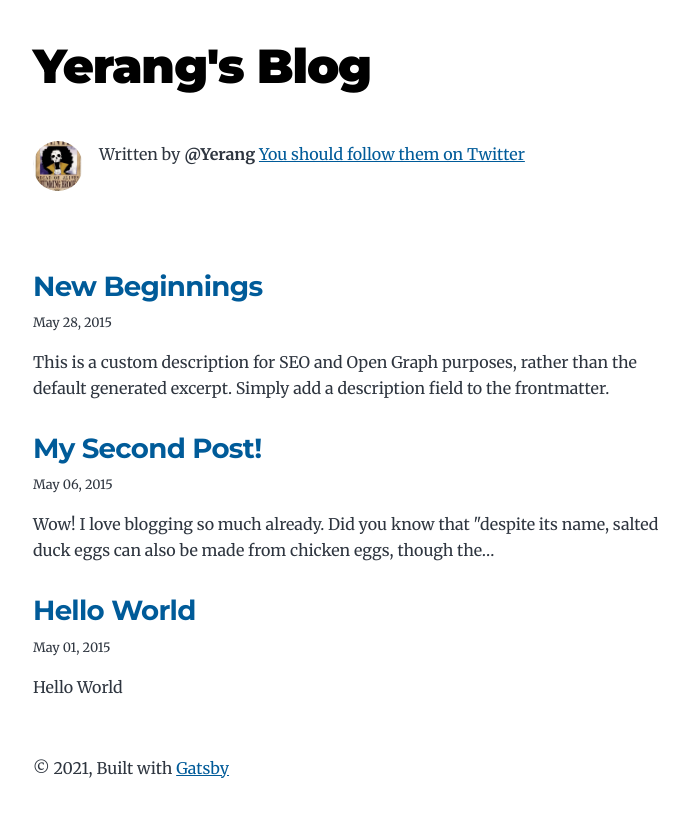
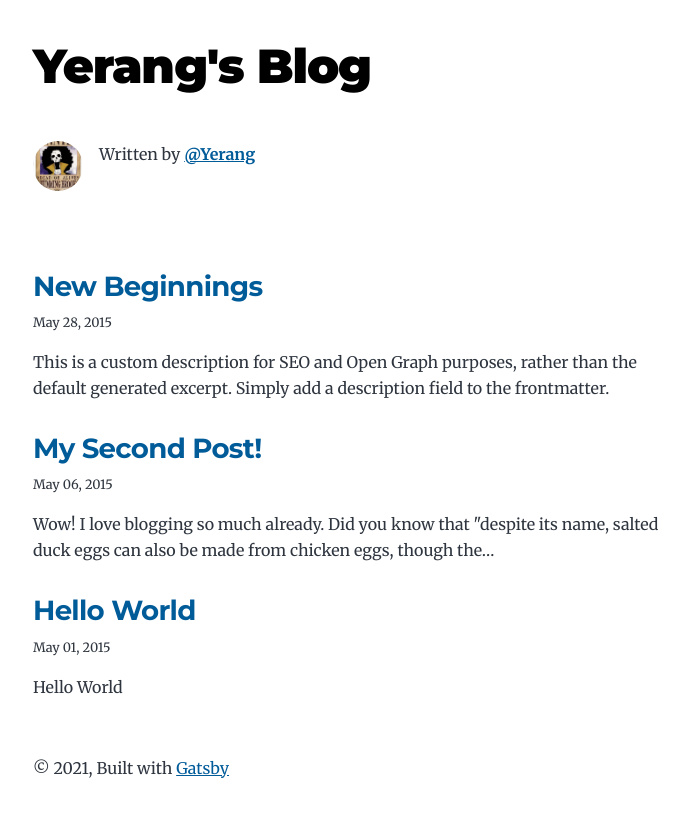
Before and after one commit to Yerang-Kim/myBlog, a Gatsby site: page / in a window 1280 px wide. Shown: the whole page, without its empty margins (291-980 px from the left). Built offline with nearby package versions, Linux system fonts and the light colour scheme; Gatsby itself is replaced by a stand-in of ours.

Commit message:
change link from twitter to github

```diff
--- a/gatsby-config.js
+++ b/gatsby-config.js
@@ -8,7 +8,7 @@ module.exports = {
     description: `A starter blog demonstrating what Gatsby can do.`,
     siteUrl: `https://gatsbystarterblogsource.gatsbyjs.io/`,
     social: {
-      twitter: `kylemathews`,
+      twitter: `Yerang-Kim`,
     },
   },
   plugins: [
--- a/src/components/bio.js
+++ b/src/components/bio.js
@@ -44,11 +44,13 @@ const Bio = () => {
       />
       {author?.name && (
         <p>
-          Written by <strong>{author.name}</strong> {author?.summary || null}
+          Written by <a href={`https://github.com/${social?.twitter || ``}`}>
+          <strong>{author.name}</strong> {author?.summary || null}
+          </a>
           {` `}
-          <a href={`https://twitter.com/${social?.twitter || ``}`}>
+          {/* <a href={`https://github.com/${social?.twitter || ``}`}>
             You should follow them on Twitter
-          </a>
+          </a> */}
         </p>
       )}
     </div>
```
